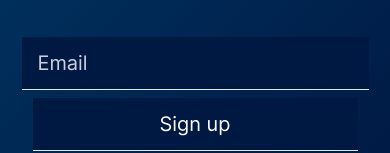
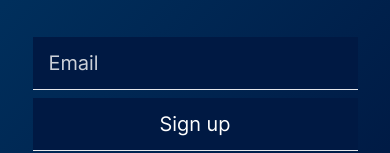
Before and after one commit to DantchoLV9/vw-egolf, a website: page index.html in a window 390 px wide. Shown: the part 3334-3487 px from the top of the page. Drawn offline with Linux system fonts and the light colour scheme.

Commit message:
Fix: fixed newsletter signup from input width

```diff
--- a/index.html
+++ b/index.html
@@ -206,7 +206,7 @@
 					aria-label="email newsletter input field"
 					type="email"
 					placeholder="Email"
-					class="px-4 py-3 text-xl font-inter bg-darkerAccent text-white border-b placeholder:text-white/80"
+					class="px-4 py-3 text-xl font-inter bg-darkerAccent text-white border-b placeholder:text-white/80 w-full sm:w-auto"
 				/>
 				<button
 					class="px-6 py-3 text-xl bg-darkerAccent text-white w-full sm:w-auto border-b"
```
